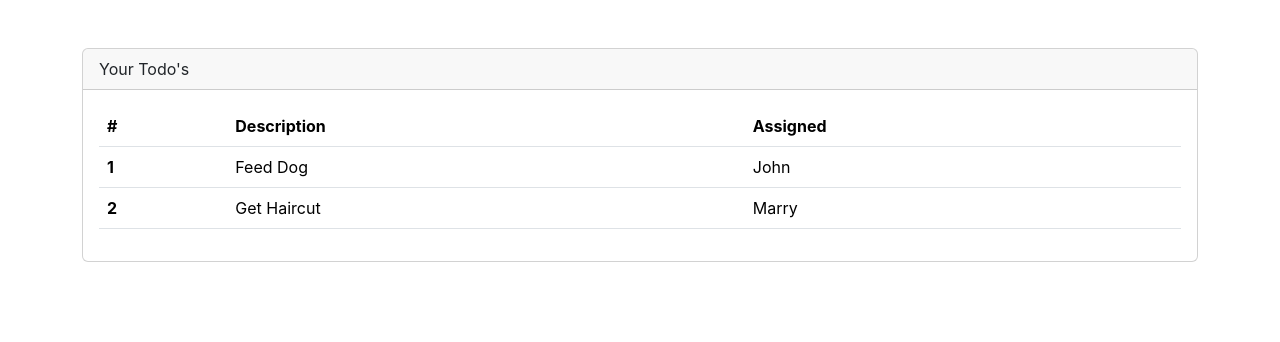
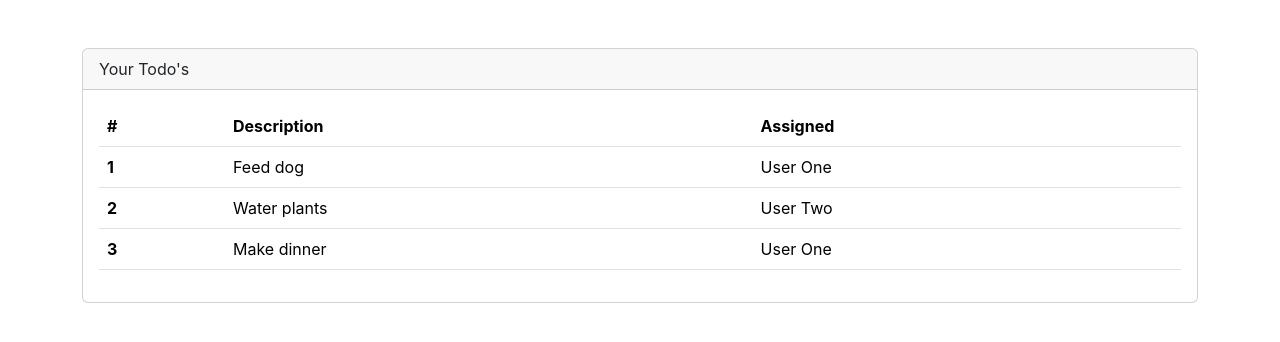
Before and after one commit to Trung-Hieu-Dev/react-overview, a React (Create React App) app: page / in a window 1280 px wide. Shown: the top 342 px of the page. Built offline with nearby package versions, Linux system fonts and the light colour scheme.

Commit message:
Dynamic Data with Props

```diff
--- a/src/App.js
+++ b/src/App.js
@@ -2,6 +2,12 @@ import "./App.css";
 import TodoRowItem from "./components/TodoRowItem";
 
 function App() {
+  const todos = [
+    { rowNumber: 1, rowDesc: "Feed dog", rowAssigned: "User One" },
+    { rowNumber: 2, rowDesc: "Water plants", rowAssigned: "User Two" },
+    { rowNumber: 3, rowDesc: "Make dinner", rowAssigned: "User One" },
+  ];
+
   return (
     <div className="container mt-5">
       <div className="card">
@@ -17,12 +23,21 @@ function App() {
             </thead>
 
             <tbody>
-              <TodoRowItem />
-              <tr>
-                <th scope="row">2</th>
-                <td>Get Haircut</td>
-                <td>Marry</td>
-              </tr>
+              <TodoRowItem
+                rowNumber={todos[0].rowNumber}
+                rowDesc={todos[0].rowDesc}
+                rowAssigned={todos[0].rowAssigned}
+              />
+              <TodoRowItem
+                rowNumber={todos[1].rowNumber}
+                rowDesc={todos[1].rowDesc}
+                rowAssigned={todos[1].rowAssigned}
+              />
+              <TodoRowItem
+                rowNumber={todos[2].rowNumber}
+                rowDesc={todos[2].rowDesc}
+                rowAssigned={todos[2].rowAssigned}
+              />
             </tbody>
           </table>
         </div>
--- a/src/components/TodoRowItem.js
+++ b/src/components/TodoRowItem.js
@@ -1,11 +1,11 @@
 import React from "react";
 
-const TodoRowItem = () => {
+const TodoRowItem = (props) => {
   return (
     <tr>
-      <th scope="row">1</th>
-      <td>Feed Dog</td>
-      <td>John</td>
+      <th scope="row">{props.rowNumber}</th>
+      <td>{props.rowDesc}</td>
+      <td>{props.rowAssigned}</td>
     </tr>
   );
 };
```
